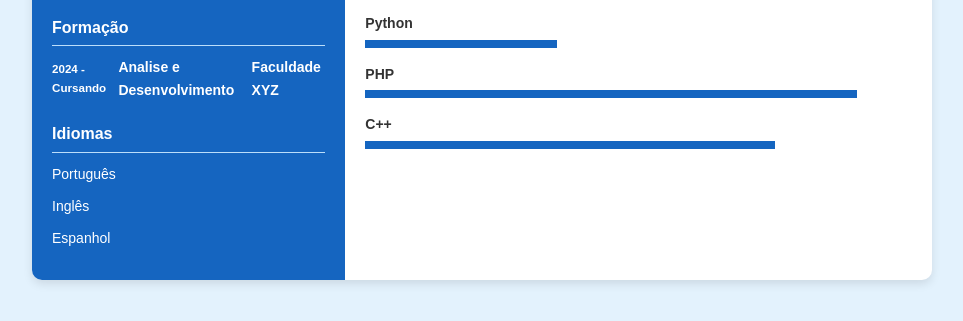
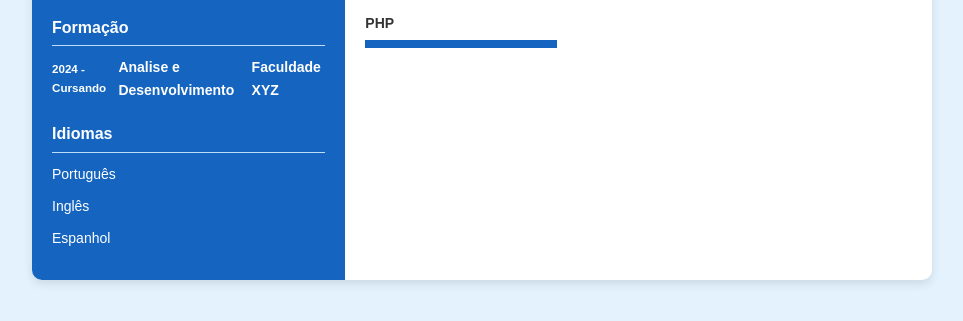
Before and after one commit to isaquepoestacio/curriculo, a plain HTML site: page index.html in a window 1280 px wide. Shown: the part 479-800 px from the top of the page, without its empty margins (158-1121 px from the left). Drawn offline with nearby package versions, Linux system fonts and the light colour scheme.

Commit message:
Update index.html

```diff
--- a/index.html
+++ b/index.html
@@ -74,22 +74,12 @@
             <div class="about skills">
                 <h2 class="title2">Habilidades Profissionais</h2>
                 <div class="box">
-                    <h4>Python</h4>
+                    <h4>PHP</h4>
                     <div class="percent">
                         <div style="width: 35%;"></div>
                     </div>
                 </div>
-                <div class="box">
-                    <h4>PHP</h4>
-                    <div class="percent">
-                        <div style="width: 90%;"></div>
-                    </div>
                 </div>
-                <div class="box">
-                    <h4>C++</h4>
-                    <div class="percent">
-                        <div style="width: 75%;"></div>
-                    </div>
                 </div>
             </div>
         </div>
```
